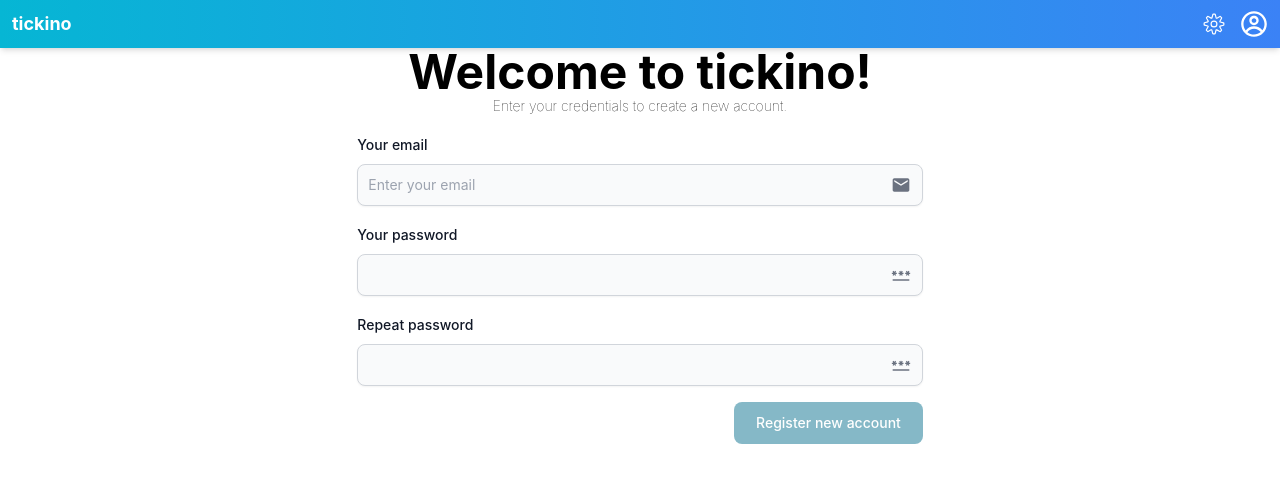
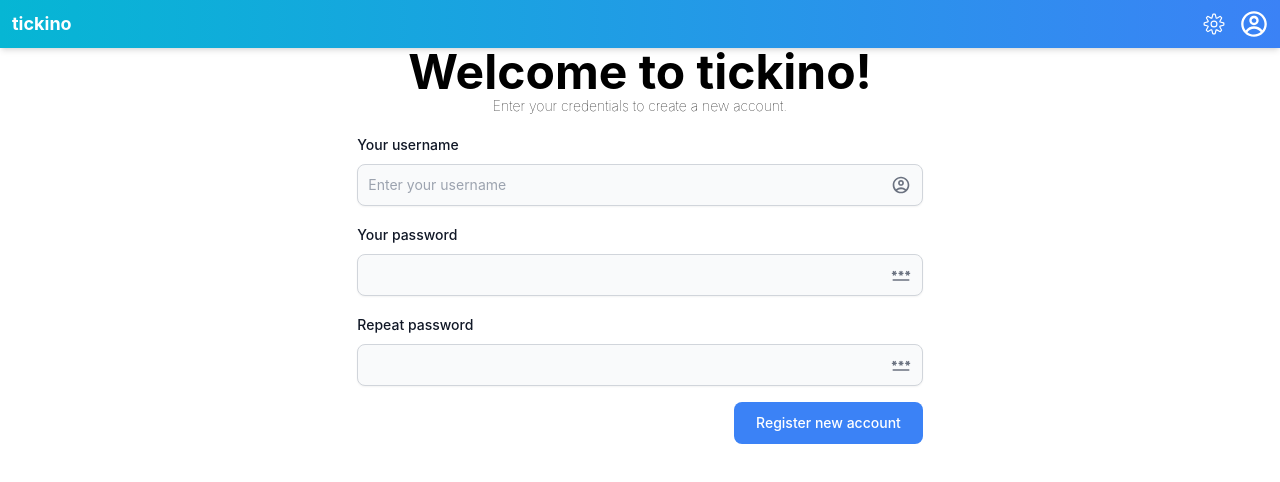
Before and after one commit to Kexon/DAT076, a React (Create React App) app in the folder client/: page /signup in a window 1280 px wide. Shown: the top 482 px of the page. Built offline with nearby package versions, Linux system fonts and the light colour scheme; no server answers.

Commit message:
fix validation sign up page

```diff
--- a/client/src/pages/SignUpPage.tsx
+++ b/client/src/pages/SignUpPage.tsx
@@ -1,15 +1,19 @@
 import { Label, TextInput, Button, Spinner } from 'flowbite-react';
 import { useEffect, useState } from 'react';
-import { MdEmail, MdPassword } from 'react-icons/md';
+import { MdOutlineAccountCircle, MdPassword } from 'react-icons/md';
+import { Navigate } from 'react-router-dom';
 
 export default function SignUpPage() {
   const [username, setUsername] = useState('');
   const [password, setPassword] = useState('');
   const [repeatPassword, setRepeatPassword] = useState('');
+  const [submitted, setSubmitted] = useState(false);
+  const [equalPasswords, setEqualPasswords] = useState(true);
   const [validUsername, setValidUsername] = useState(true);
   const [validPassword, setValidPassword] = useState(true);
   const [validRepeatPassword, setValidRepeatPassword] = useState(true);
-  const [submitted, setSubmitted] = useState(false);
+  const [errorMessageRepeatPassword, setErrorMessageRepeatPassword] =
+    useState('');
 
   const handleUsernameChange = (event: React.ChangeEvent<HTMLInputElement>) => {
     setUsername(event.target.value);
@@ -25,25 +29,10 @@ export default function SignUpPage() {
     event: React.ChangeEvent<HTMLInputElement>,
   ) => {
     setRepeatPassword(event.target.value);
-    if (event.target.value.trim().length > 0) setValidPassword(true);
+    if (event.target.value.trim().length > 0) setValidRepeatPassword(true);
   };
 
-  /*
-   * Add a function to handle the form submission here
-   * when createUser is implemented in the backend
-   */
-
   const handleSubmit = () => {
-    if (
-      username.trim().length <= 0 &&
-      password.trim().length <= 0 &&
-      repeatPassword.trim().length <= 0
-    ) {
-      setValidUsername(false);
-      setValidPassword(false);
-      setValidRepeatPassword(false);
-      return;
-    }
     if (username.trim().length <= 0) {
       setValidUsername(false);
       return;
@@ -54,6 +43,12 @@ export default function SignUpPage() {
     }
     if (repeatPassword.trim().length <= 0) {
       setValidRepeatPassword(false);
+      setErrorMessageRepeatPassword('Please repeat your password');
+      return;
+    }
+    if (password !== repeatPassword) {
+      setEqualPasswords(false);
+      setErrorMessageRepeatPassword('Passwords do not match');
       return;
     }
     setSubmitted(true);
@@ -61,15 +56,10 @@ export default function SignUpPage() {
 
   /*
    * This should be moved to a service file!
+   * And it should be an axios call instead of fetch
    */
   useEffect(() => {
     const createUser = async () => {
-      if (
-        username.trim().length <= 0 ||
-        password.trim().length <= 0 ||
-        repeatPassword.trim().length <= 0
-      )
-        return;
       const response = await fetch('/api/users', {
         method: 'POST',
         headers: { 'Content-Type': 'application/json' },
@@ -92,6 +82,7 @@ export default function SignUpPage() {
           Enter your credentials to create a new account.
         </p>
       </div>
+
       <div className="flex h-max justify-center">
         <form
           className="flex w-full flex-col gap-4 p-4 lg:w-3/4 xl:w-2/3"
@@ -99,14 +90,16 @@ export default function SignUpPage() {
         >
           <div>
             <div className="mb-2 block">
-              <Label htmlFor="email2" value="Your email" />
+              <Label htmlFor="username" value="Your username" />
             </div>
             <TextInput
-              id="email2"
-              type="email"
-              placeholder="Enter your email"
-              rightIcon={MdEmail}
+              id="username"
+              type="text"
+              placeholder="Enter your username"
+              rightIcon={MdOutlineAccountCircle}
               onChange={handleUsernameChange}
+              color={validUsername ? 'gray' : 'failure'}
+              helperText={validUsername ? '' : 'Username is required'}
               required
               shadow
             />
@@ -114,12 +107,14 @@ export default function SignUpPage() {
 
           <div>
             <div className="mb-2 block">
-              <Label htmlFor="password2" value="Your password" />
+              <Label htmlFor="password" value="Your password" />
             </div>
             <TextInput
               rightIcon={MdPassword}
-              id="password2"
+              id="password"
               type="password"
+              color={validPassword ? 'gray' : 'failure'}
+              helperText={validPassword ? '' : 'Password is required'}
               onChange={handlePasswordChange}
               required
               shadow
@@ -135,6 +130,12 @@ export default function SignUpPage() {
               id="repeat-password"
               type="password"
               onChange={handleRepeatPasswordChange}
+              color={equalPasswords && validRepeatPassword ? 'gray' : 'failure'}
+              helperText={
+                equalPasswords && validRepeatPassword
+                  ? ''
+                  : `${errorMessageRepeatPassword}`
+              }
               required
               shadow
             />
@@ -143,15 +144,15 @@ export default function SignUpPage() {
           <div className="flex justify-end">
             {!submitted && (
               <Button
-                className="w-full lg:w-1/3"
+                className="w-full bg-blue-500 lg:w-1/3"
                 type="submit"
-                disabled={!username || !password || !repeatPassword}
                 onClick={handleSubmit}
               >
                 Register new account
               </Button>
             )}
-
+            {/* Change to wait until the user is created? instead of submitted */}
+            {submitted && <Navigate to="/" replace />}
             {submitted && (
               <Button
                 className="w-full bg-blue-500 lg:w-1/3"
```
